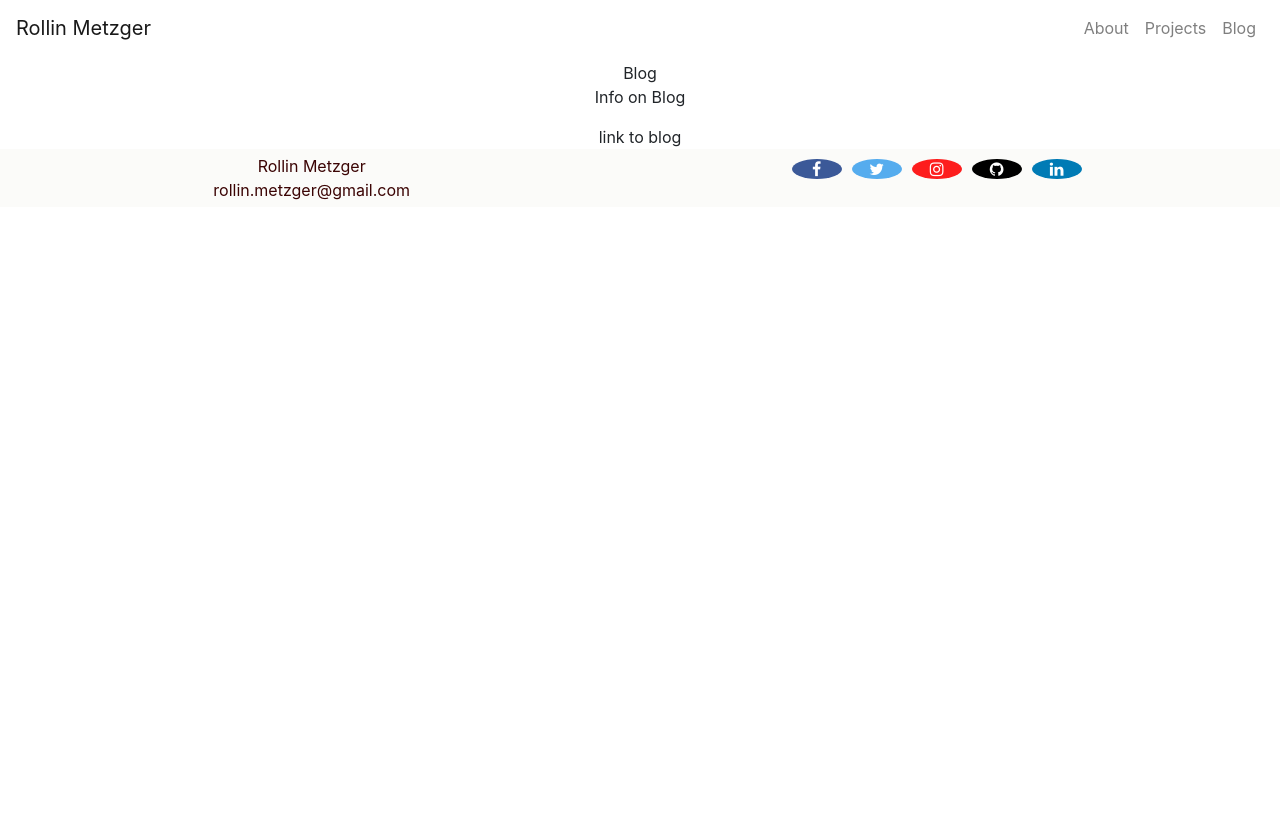
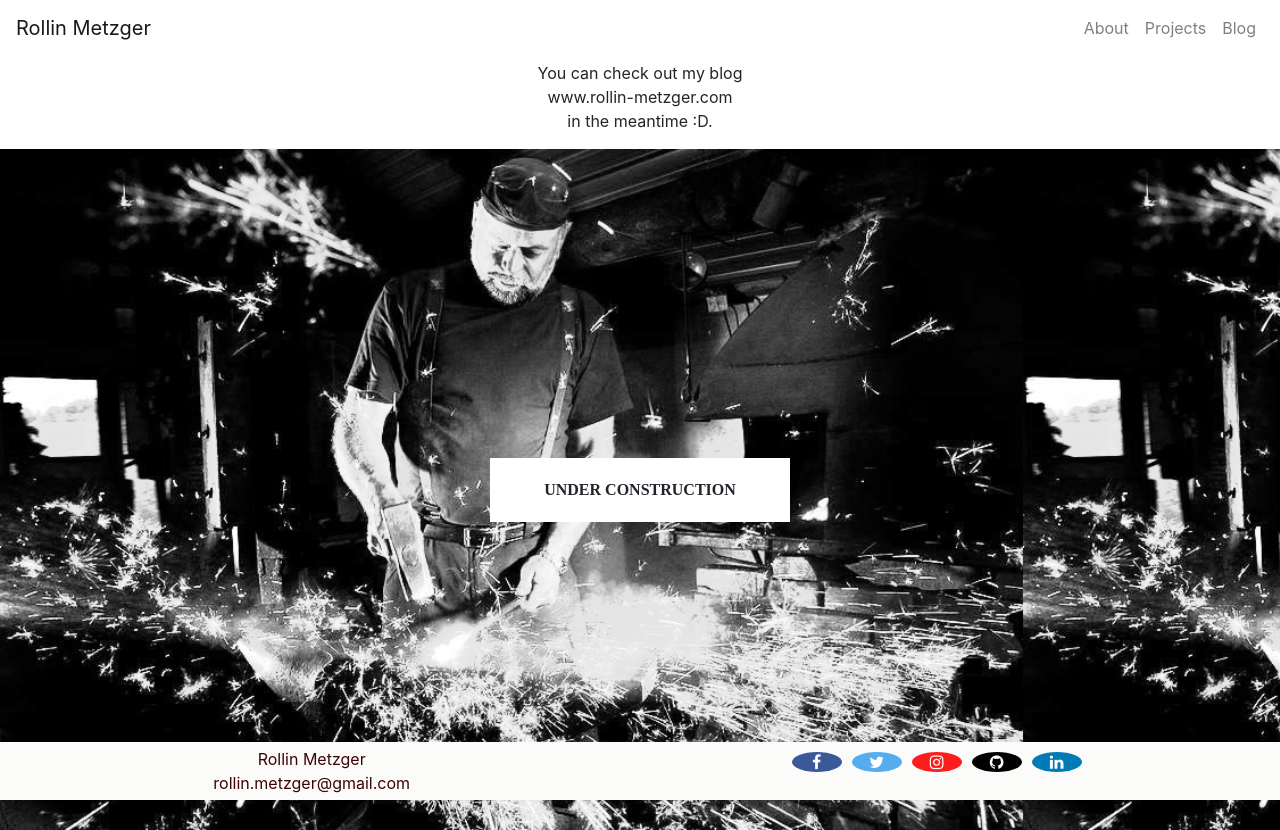
Before and after one commit to alcesalces11331/Portfolio, a React (Create React App) app: page /blog in a window 1280 px wide. Before the commit the page ends 800 px from the top, so only its background shows below. Built offline with nearby package versions, Linux system fonts and the light colour scheme.

Commit message:
Add under-construction to blog site

```diff
--- a/src/App.css
+++ b/src/App.css
@@ -299,7 +299,9 @@ body {
 
 #construction-photo-1 {
   background-image: url('./images/blacksmithSparks.jpg');
-  background-size: cover;
+  background-size: contain;
+  height: 100%;
+  margin: 0;
 }
 
 .projects-body-outer-container {
@@ -309,7 +311,7 @@ body {
   background-size: contain;
 }
 
-.projects-inner-text {
+.uc-inner-text {
   position: relative;
   width: 300px;
   height: auto;
@@ -321,12 +323,20 @@ body {
   text-align: center;
 }
 
-.projects-inner-text p {
+.uc-inner-text p {
   padding: 0;
   margin: 0;
   font-family: 'Times New Roman', Times, serif;
   font-weight: bold;
 }
+
+/* ##################### BLOG ##################### */
+
+.blog-body-main {
+  height: 100%;
+  margin: 0;
+}
+
 
 /* ##################### FOOTER ##################### */
 
--- a/src/components/Under-Construction.js
+++ b/src/components/Under-Construction.js
@@ -1,11 +1,11 @@
 import React from 'react';
-import Image from 'react-bootstrap/Image';
-import blacksmithSparks from '../images/blacksmithSparks.jpg';
 
 const UnderConstruction = props => {
     return(
         <div id="construction-photo-1">
-            <Image src={blacksmithSparks} alt="blacksmith surrounded by sparks, black and white" />
+            <div className="uc-inner-text">
+                <p>UNDER CONSTRUCTION</p>
+            </div>
         </div>
     )
 }
--- a/src/containers/ProjectsContainer.js
+++ b/src/containers/ProjectsContainer.js
@@ -1,4 +1,5 @@
 import React, { Component } from 'react';
+import UnderConstruction from '../components/Under-Construction';
 
 class ProjectsContainer extends Component {
 //    constructor(){
@@ -16,11 +17,7 @@ class ProjectsContainer extends Component {
 
     render() {
         return (
-            <div className="projects-body-outer-container">
-                <div className="projects-inner-text">
-                    <p>UNDER CONSTRUCTION</p>
-                </div>
-            </div>
+            <UnderConstruction />
         )
     }
 }
--- a/src/routes/Blog.js
+++ b/src/routes/Blog.js
@@ -1,17 +1,16 @@
 import React from 'react'
+import UnderConstruction from '../components/Under-Construction';
 
 const Blog = props => {
     return(
-        <div id="blog-body">
-            <div id="blog-title">Blog</div>
-            <div id="blog-info">
-                <p>
-                    Info on Blog
+        <div className="blog-body-main">
+            <div id="blog-ex-text">
+                <p>You can check out my blog <br />
+                    www.rollin-metzger.com <br />
+                    in the meantime :D.
                 </p>
             </div>
-            <div id="blog-nav">
-                link to blog
-            </div>
+            <UnderConstruction />
         </div>
     )
 }
```
